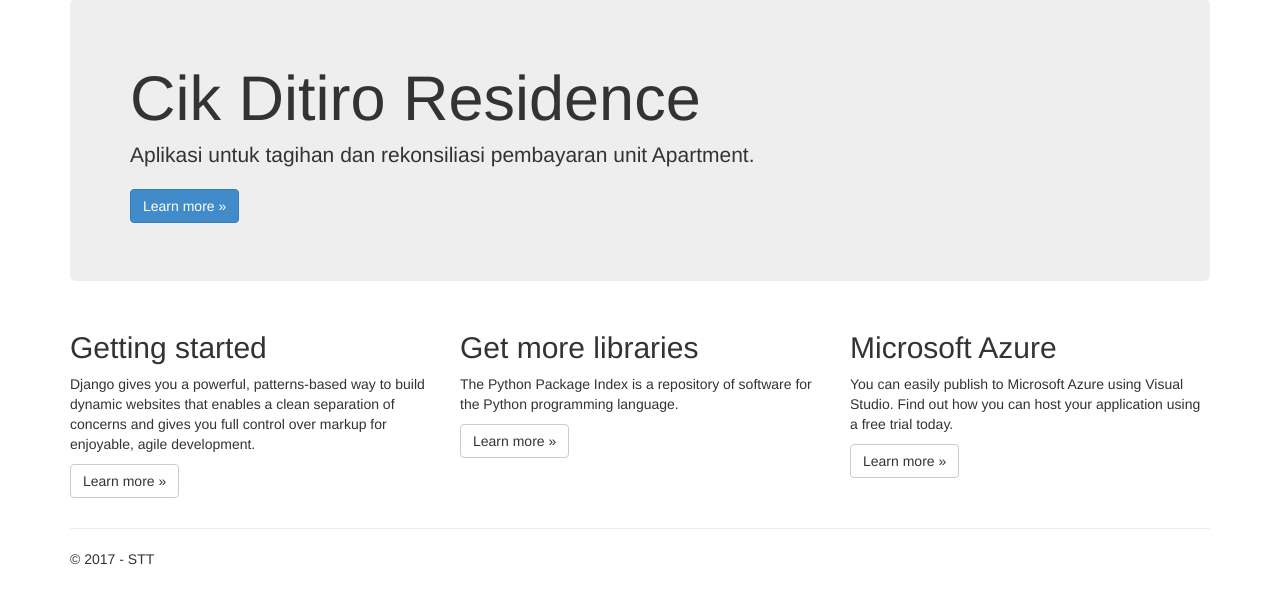
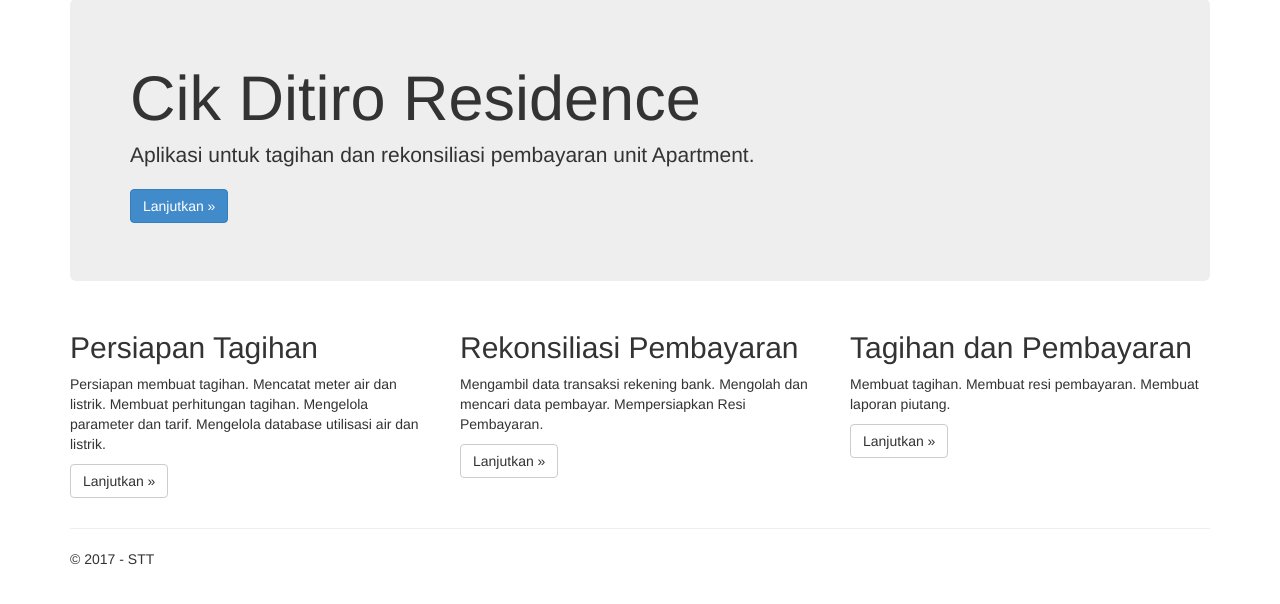
Before and after one commit to mwitono/Sabar, a Django app: page / in a window 1280 px wide. Shown: the part 51-655 px from the top of the page. Run offline with Django 3.2, Linux system fonts and the light colour scheme; some libraries are stand-ins or nearby versions.

Commit message:
change index.html

```diff
--- a/Sabar/app/templates/app/index.html
+++ b/Sabar/app/templates/app/index.html
@@ -5,28 +5,27 @@
 <div class="jumbotron">
     <h1>Cik Ditiro Residence</h1>
     <p class="lead">Aplikasi untuk tagihan dan rekonsiliasi pembayaran unit Apartment.</p>
-    <p><a href="https://www.djangoproject.com/" class="btn btn-primary btn-large">Learn more &raquo;</a></p>
+    <p><a href="https://www.djangoproject.com/" class="btn btn-primary btn-large">Lanjutkan &raquo;</a></p>
 </div>
 
 <div class="row">
     <div class="col-md-4">
-        <h2>Getting started</h2>
+        <h2>Persiapan Tagihan</h2>
         <p>
-            Django gives you a powerful, patterns-based way to build dynamic websites that
-            enables a clean separation of concerns and gives you full control over markup
-            for enjoyable, agile development.
+            Persiapan membuat tagihan. Mencatat meter air dan listrik. Membuat perhitungan tagihan. Mengelola parameter dan tarif. Mengelola database utilisasi air dan listrik.
+
         </p>
-        <p><a class="btn btn-default" href="http://www.djangobook.com/en/2.0/index.html">Learn more &raquo;</a></p>
+        <p><a class="btn btn-default" href="http://www.djangobook.com/en/2.0/index.html">Lanjutkan &raquo;</a></p>
     </div>
     <div class="col-md-4">
-        <h2>Get more libraries</h2>
-        <p>The Python Package Index is a repository of software for the Python programming language.</p>
-        <p><a class="btn btn-default" href="https://pypi.org/">Learn more &raquo;</a></p>
+        <h2>Rekonsiliasi Pembayaran</h2>
+        <p>Mengambil data transaksi rekening bank. Mengolah dan mencari data pembayar. Mempersiapkan Resi Pembayaran.</p>
+        <p><a class="btn btn-default" href="https://pypi.org/">Lanjutkan &raquo;</a></p>
     </div>
     <div class="col-md-4">
-        <h2>Microsoft Azure</h2>
-        <p>You can easily publish to Microsoft Azure using Visual Studio. Find out how you can host your application using a free trial today.</p>
-        <p><a class="btn btn-default" href="http://azure.microsoft.com">Learn more &raquo;</a></p>
+        <h2>Tagihan dan Pembayaran</h2>
+        <p>Membuat tagihan. Membuat resi pembayaran. Membuat laporan piutang.</p>
+        <p><a class="btn btn-default" href="http://azure.microsoft.com">Lanjutkan &raquo;</a></p>
     </div>
 </div>
 
```
Also changed, not shown: Sabar/app/static/app/content/bootstrap.css, Sabar/db.sqlite3, Sabar/env-sabar/.ptvs/AnalysisLog.txt, Sabar/static/app/content/bootstrap.css.
